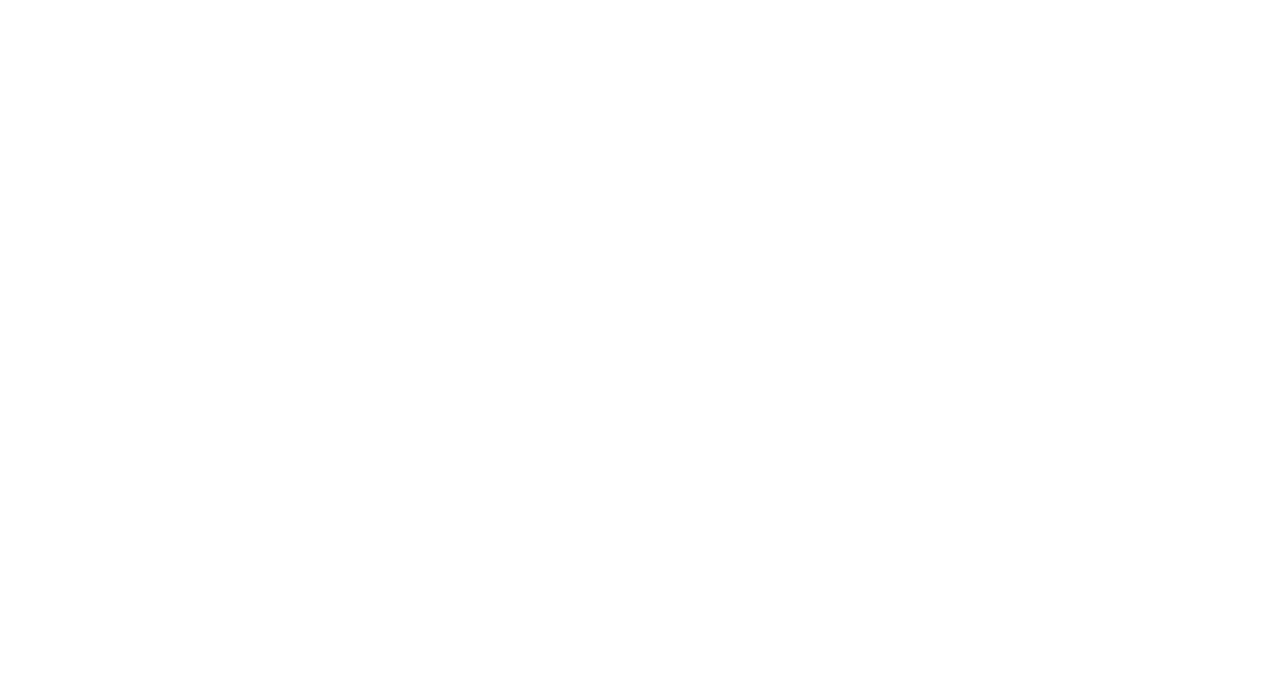
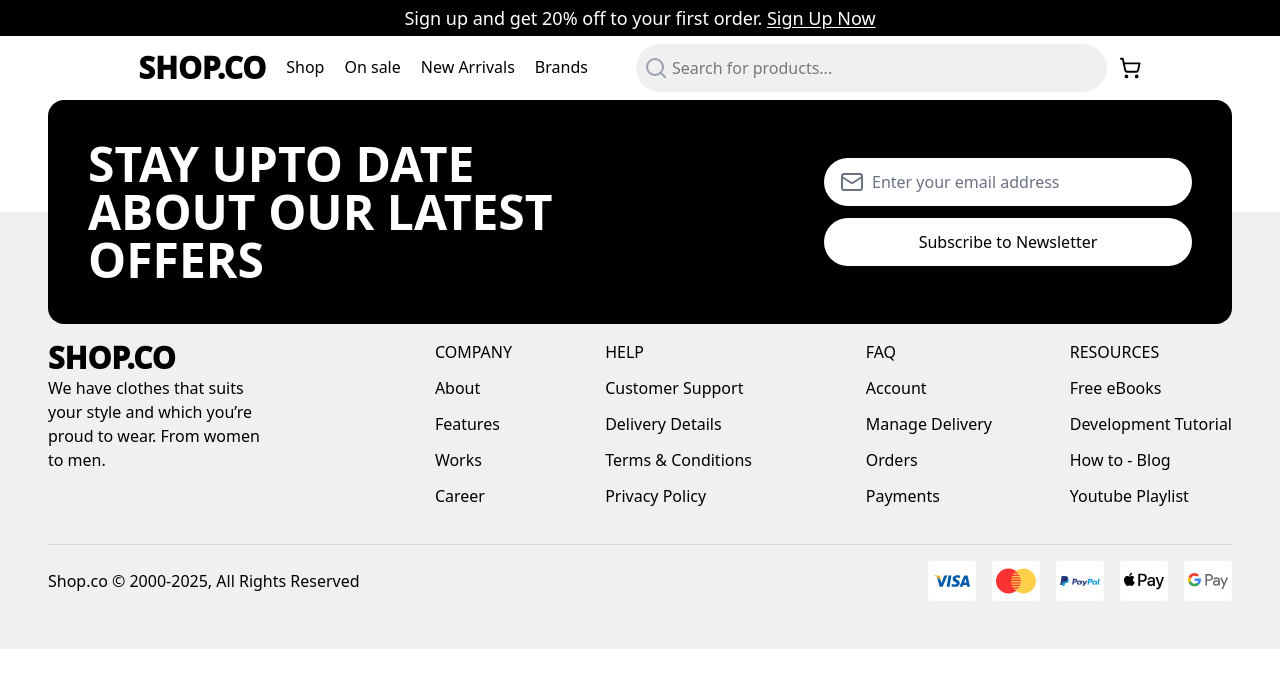
Before and after one commit to FotsFreddy/Shop.co, a React (Vite) app: page /homepage in a window 1280 px wide. Before the commit this address had no page. Shown: the top 688 px of the page. Built offline with nearby package versions, Linux system fonts and the light colour scheme.

Commit message:
added the home page route

```diff
--- a/src/main.tsx
+++ b/src/main.tsx
@@ -3,12 +3,14 @@ import { createRoot } from 'react-dom/client'
 import { BrowserRouter, Route, Routes } from 'react-router'
 import './index.css'
 import App from './App'
+import HomePage from './pages/homePage/HomePage'
 
 createRoot(document.getElementById('root')!).render(
   <StrictMode>
     <BrowserRouter>
     <Routes>
       <Route path='/' element={<App />} />
+      <Route path='/homepage' element={<HomePage />} />
     </Routes>
     </BrowserRouter>
   </StrictMode>,
```
